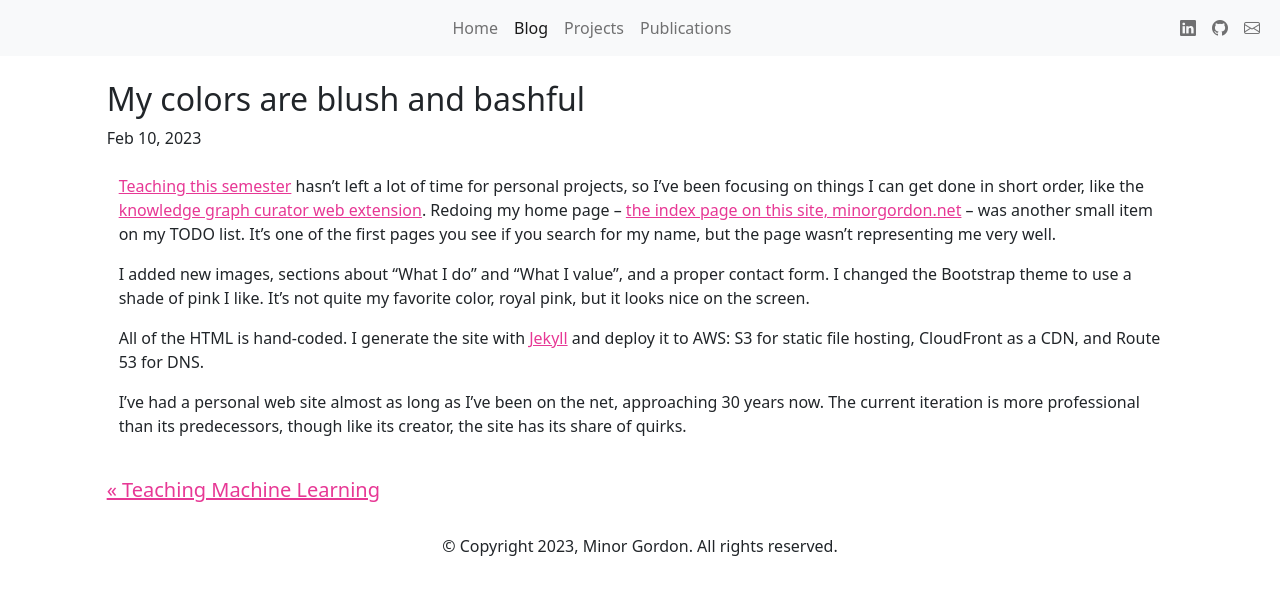
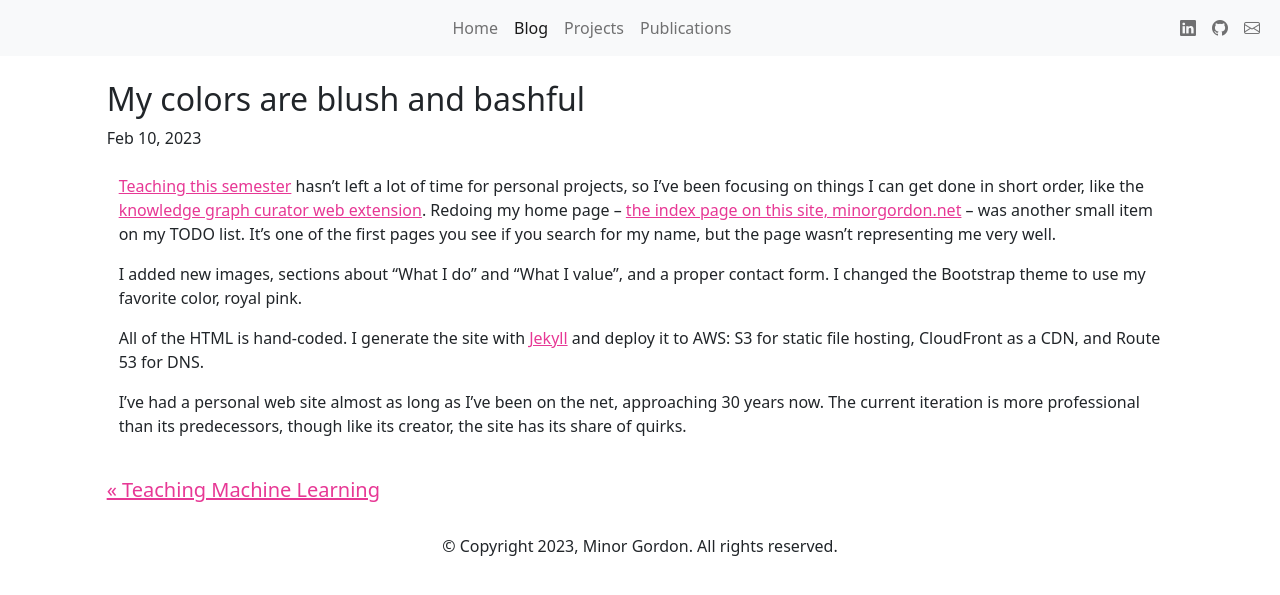
Before and after one commit to minorg/minorgordon.net, a Jekyll site: the page built from _posts/2023-02-10-home-page-revamp.md, in a window 1280 px wide. Shown: the top 595 px of the page. Built offline with Jekyll 4.4.1, drawn with Linux system fonts in a browser that asks for light colours; nearby versions of some CDN libraries.

Commit message:
tweak post language

```diff
--- a/_posts/2023-02-10-home-page-revamp.md
+++ b/_posts/2023-02-10-home-page-revamp.md
@@ -7,7 +7,7 @@ description: "Home page revamp"
 
 [Teaching this semester]({% post_url 2023-02-09-teaching-machine-learning %}) hasn't left a lot of time for personal projects, so I've been focusing on things I can get done in short order, like the [knowledge graph curator web extension]({% post_url 2023-02-02-knowledge-graph-curator %}). Redoing my home page -- [the index page on this site, minorgordon.net]({{ "/" | prepend: site.baseurl }}) -- was another small item on my TODO list. It's one of the first pages you see if you search for my name, but the page wasn't representing me very well.
 
-I added new images, sections about "What I do" and "What I value", and a proper contact form. I changed the Bootstrap theme to use a shade of pink I like. It's not quite my favorite color, royal pink, but it looks nice on the screen.
+I added new images, sections about "What I do" and "What I value", and a proper contact form. I changed the Bootstrap theme to use my favorite color, royal pink.
 
 All of the HTML is hand-coded. I generate the site with [Jekyll](https://en.wikipedia.org/wiki/Jekyll_(software)) and deploy it to AWS: S3 for static file hosting, CloudFront as a CDN, and Route 53 for DNS.
 
```
